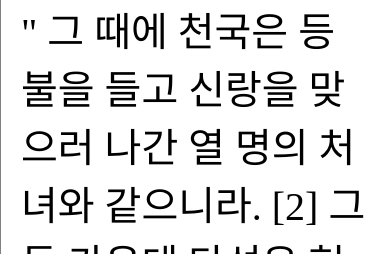
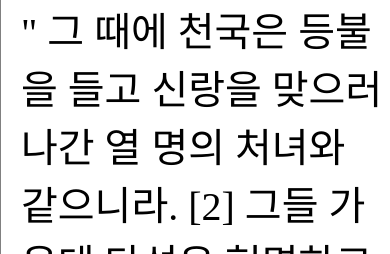
Before and after one commit to scudrc/noah, a plain HTML site: page 1.html in a window 390 px wide. Shown: the part 590-844 px from the top of the page. Drawn offline with Linux system fonts and the light colour scheme; a script that the page names is missing.

Commit message:
Add files via upload

```diff
--- a/style.css
+++ b/style.css
@@ -40,7 +40,7 @@ body{
     #article{
       font-size: 40px;
       padding-left:20px;
-      padding-right:20px;
+      padding-right:4px;
     }
     h1 {
       font-size: 60px;
```
